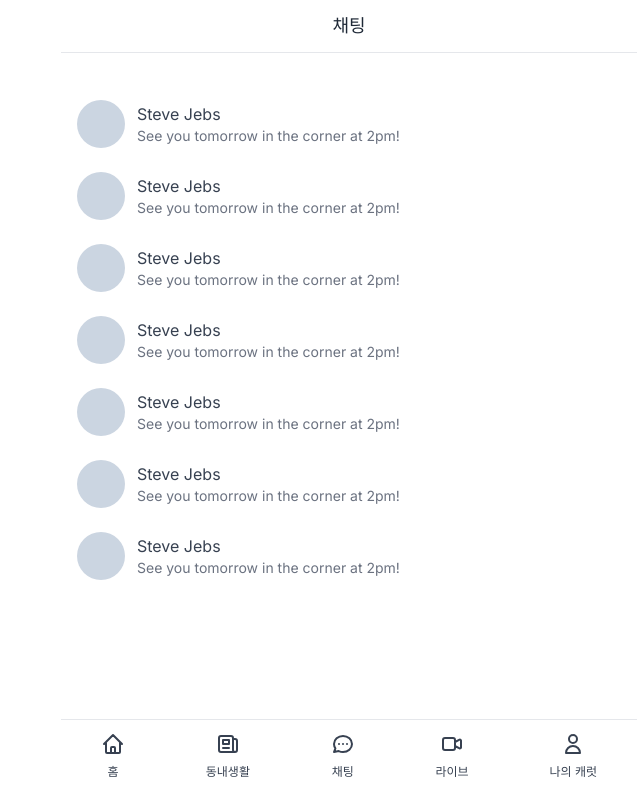
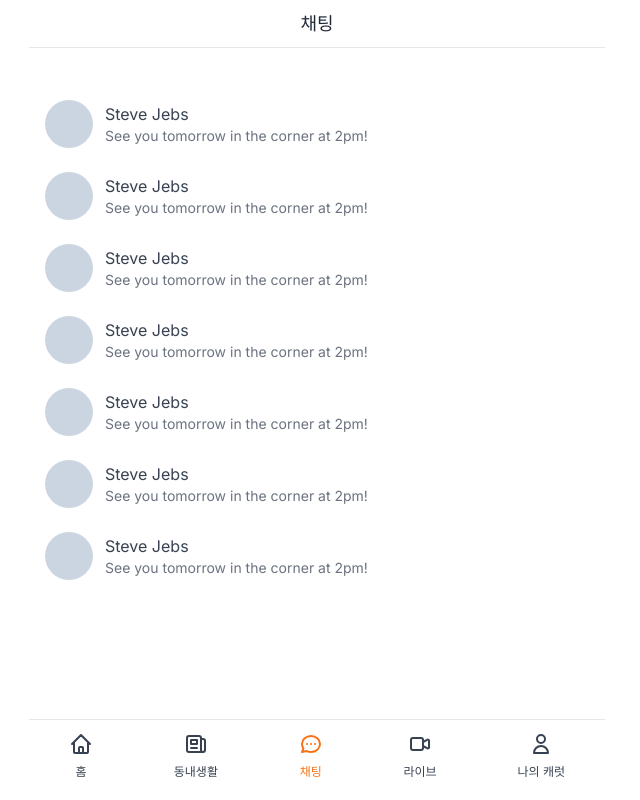
Before and after one commit to jon890/carrot-market, a Next.js app: page /chats in a window 1280 px wide. Shown: the whole page, without its empty margins (323-963 px from the left). Built offline with nearby package versions, Linux system fonts and the light colour scheme.

Commit message:
:lipstick: 레이아웃 틀어진 것 수정

```diff
--- a/src/app/layout.tsx
+++ b/src/app/layout.tsx
@@ -16,7 +16,7 @@ export default function RootLayout({
   return (
     <html lang="en">
       <body className={inter.className}>
-        <div className="mx-auto w-full max-w-lg">{children}</div>
+        <div className="w-full max-w-xl mx-auto">{children}</div>
       </body>
     </html>
   );
--- a/src/components/layout.tsx
+++ b/src/components/layout.tsx
@@ -2,7 +2,7 @@
 
 import { classnames } from "@/libs/client/utils";
 import Link from "next/link";
-import { useRouter } from "next/navigation";
+import { useParams, usePathname, useRouter } from "next/navigation";
 
 interface LayoutProps {
   title?: string;
@@ -18,6 +18,7 @@ export default function Layout({
   title,
 }: LayoutProps) {
   const router = useRouter();
+  const pathname = usePathname();
 
   const goBack = () => {
     router.back();
@@ -28,12 +29,11 @@ export default function Layout({
       {/* NavBar */}
       <div
         className={classnames(
-          !canGoBack ? "justify-center" : "",
-          "fixed top-0 flex w-full max-w-xl items-center border-b bg-white px-10 py-3 text-lg  font-medium text-gray-800"
+          "bg-white w-full h-12 max-w-xl justify-center text-lg px-10 font-medium fixed text-gray-800 border-b top-0 flex items-center"
         )}
       >
         {canGoBack && (
-          <button onClick={goBack}>
+          <button onClick={goBack} className="absolute left-4">
             <svg
               className="h-6 w-6"
               fill="none"
@@ -50,7 +50,11 @@ export default function Layout({
             </svg>
           </button>
         )}
-        {title && <span>{title}</span>}
+        {title && (
+          <span className={classnames(canGoBack ? "mx-auto" : "")}>
+            {title}
+          </span>
+        )}
       </div>
 
       <div className={classnames("pt-12", hasTabBar ? "pb-24" : "")}>
@@ -59,8 +63,16 @@ export default function Layout({
 
       {/* Bottom Navigation */}
       {hasTabBar && (
-        <nav className="fixed bottom-0 flex w-full max-w-xl justify-between border-t bg-white px-10 pb-5 pt-3 text-xs text-gray-700">
-          <Link href="/" className="flex flex-col items-center space-y-2">
+        <nav className="bg-white max-w-xl text-gray-700 border-t fixed bottom-0 w-full px-10 pb-5 pt-3 flex justify-between text-xs">
+          <Link
+            href="/"
+            className={classnames(
+              "flex flex-col items-center space-y-2",
+              pathname === "/"
+                ? "text-orange-500"
+                : "hover:text-gray-500 transition-colors"
+            )}
+          >
             <svg
               className="h-6 w-6"
               fill="none"
@@ -79,7 +91,12 @@ export default function Layout({
           </Link>
           <Link
             href="/community"
-            className="flex flex-col items-center space-y-2"
+            className={classnames(
+              "flex flex-col items-center space-y-2",
+              pathname === "/community"
+                ? "text-orange-500"
+                : "hover:text-gray-500 transition-colors"
+            )}
           >
             <svg
               className="h-6 w-6"
@@ -97,7 +114,15 @@ export default function Layout({
             </svg>
             <span>동내생활</span>
           </Link>
-          <Link href="/chats" className="flex flex-col items-center space-y-2">
+          <Link
+            href="/chats"
+            className={classnames(
+              "flex flex-col items-center space-y-2",
+              pathname === "/chats"
+                ? "text-orange-500"
+                : "hover:text-gray-500 transition-colors"
+            )}
+          >
             <svg
               className="h-6 w-6"
               fill="none"
@@ -116,7 +141,12 @@ export default function Layout({
           </Link>
           <Link
             href="/streams"
-            className="flex flex-col items-center space-y-2"
+            className={classnames(
+              "flex flex-col items-center space-y-2",
+              pathname === "/streams"
+                ? "text-orange-500"
+                : "hover:text-gray-500 transition-colors"
+            )}
           >
             <svg
               className="h-6 w-6"
@@ -136,7 +166,12 @@ export default function Layout({
           </Link>
           <Link
             href="/profile"
-            className="flex flex-col items-center space-y-2"
+            className={classnames(
+              "flex flex-col items-center space-y-2",
+              pathname === "/profile"
+                ? "text-orange-500"
+                : "hover:text-gray-500 transition-colors"
+            )}
           >
             <svg
               className="h-6 w-6"
```
